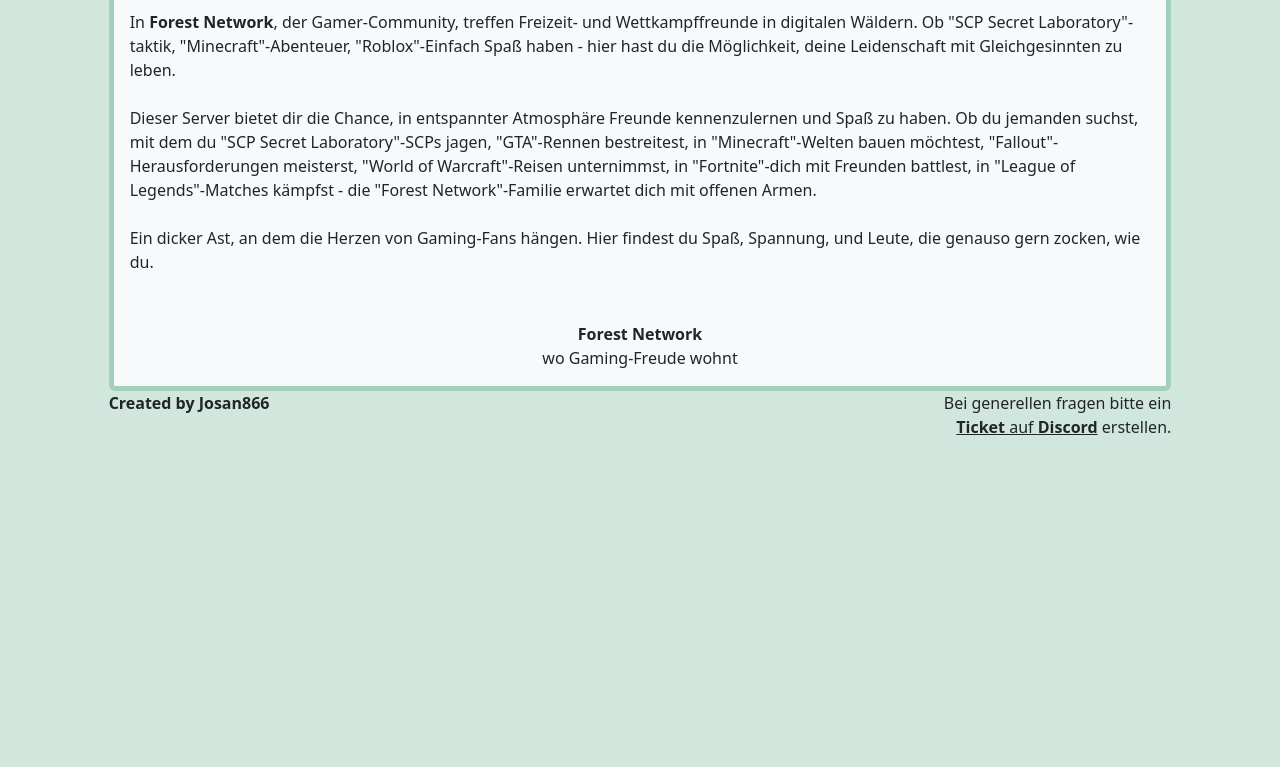
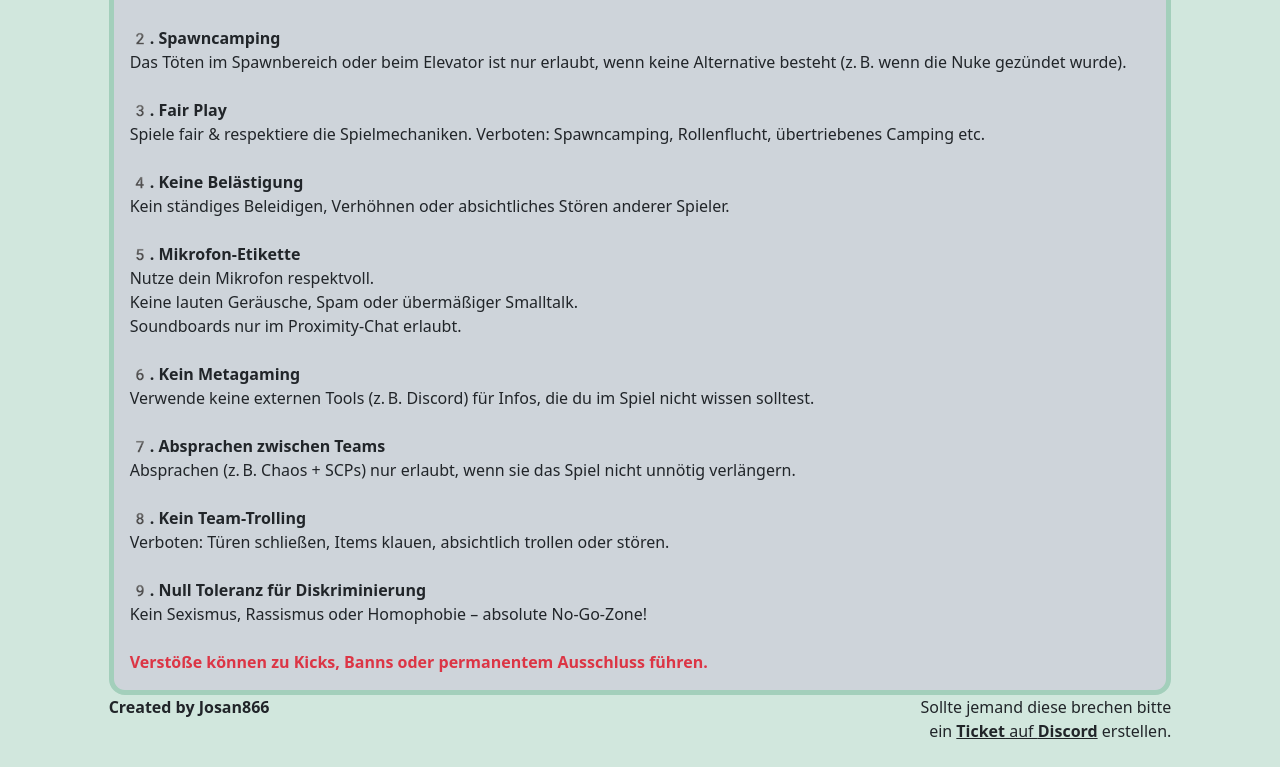
Before and after one commit to Josan866/ForestNetwork, a plain HTML site: page rules.html in a window 1280 px wide. Shown: the part 147-914 px from the top of the page. Before the commit the page ends 800 px from the top, so only its background shows below. Drawn offline with nearby package versions, Linux system fonts and the light colour scheme.

Commit message:
Update rules.html

```diff
--- a/rules.html
+++ b/rules.html
@@ -3,7 +3,7 @@
   <head>
     <meta charset="utf-8">
     <meta name="viewport" content="width=device-width, initial-scale=1">
-    <title>Forest Network Regeln</title>
+    <title>Forest Network Homepage</title>
     <link href="https://cdn.jsdelivr.net/npm/bootstrap@5.3.6/dist/css/bootstrap.min.css" rel="stylesheet" integrity="sha384-4Q6Gf2aSP4eDXB8Miphtr37CMZZQ5oXLH2yaXMJ2w8e2ZtHTl7GptT4jmndRuHDT" crossorigin="anonymous">
   </head>
   <body class="bg-success-subtle">
@@ -29,20 +29,46 @@
     <div class="row">
       <div class="col"></div>
       <div class="col-10">
-  <h1>Forest Network</h1>
-  <div class="p-3 rounded-2 bg-light" style="border: 5px var(--bs-success-border-subtle) solid">
-    In <b>Forest Network</b>, der Gamer-Community, treffen Freizeit- und Wettkampffreunde in digitalen Wäldern. Ob "SCP Secret Laboratory"-taktik, "Minecraft"-Abenteuer, "Roblox"-Einfach Spaß haben - hier hast du die Möglichkeit, deine Leidenschaft mit Gleichgesinnten zu leben.<br><br>
-    Dieser Server bietet dir die Chance, in entspannter Atmosphäre Freunde kennenzulernen und Spaß zu haben. Ob du jemanden suchst, mit dem du "SCP Secret Laboratory"-SCPs jagen, "GTA"-Rennen bestreitest, in "Minecraft"-Welten bauen möchtest, "Fallout"-Herausforderungen meisterst, "World of Warcraft"-Reisen unternimmst, in "Fortnite"-dich mit Freunden battlest, in "League of Legends"-Matches kämpfst - die "Forest Network"-Familie erwartet dich mit offenen Armen.<br><br>
-    Ein dicker Ast, an dem die Herzen von Gaming-Fans hängen. Hier findest du Spaß, Spannung, und Leute, die genauso gern zocken, wie du.
-    <div class="text-center"><br><br><div><b>Forest Network</b></div>wo Gaming-Freude wohnt</div>
+        <div class=" p-3 rounded-4 bg-dark-subtle" style="border: 5px var(--bs-success-border-subtle) solid">
+          <b>1️. Keine Cheats oder Hacks</b><br>
+          Die Nutzung von Cheats, Hacks oder Exploits ist strengstens verboten.<br><br>
+
+          <b>2️. Spawncamping</b><br>
+          Das Töten im Spawnbereich oder beim Elevator ist nur erlaubt, wenn keine Alternative besteht (z. B. wenn die Nuke gezündet wurde).<br><br>
+
+          <b>3️. Fair Play</b><br>
+          Spiele fair & respektiere die Spielmechaniken. Verboten: Spawncamping, Rollenflucht, übertriebenes Camping etc.<br><br>
+
+          <b>4️. Keine Belästigung</b><br>
+          Kein ständiges Beleidigen, Verhöhnen oder absichtliches Stören anderer Spieler.<br><br>
+
+          <b>5️. Mikrofon-Etikette</b><br>
+          Nutze dein Mikrofon respektvoll.<br>
+          Keine lauten Geräusche, Spam oder übermäßiger Smalltalk.<br>
+          Soundboards nur im Proximity-Chat erlaubt.<br><br>
+
+          <b>6️. Kein Metagaming</b><br>
+          Verwende keine externen Tools (z. B. Discord) für Infos, die du im Spiel nicht wissen solltest.<br><br>
+
+          <b>7️. Absprachen zwischen Teams</b><br>
+          Absprachen (z. B. Chaos + SCPs) nur erlaubt, wenn sie das Spiel nicht unnötig verlängern.<br><br>
+
+          <b>8️. Kein Team-Trolling</b><br>
+          Verboten: Türen schließen, Items klauen, absichtlich trollen oder stören.<br><br>
+
+          <b>9️. Null Toleranz für Diskriminierung</b><br>
+          Kein Sexismus, Rassismus oder Homophobie – absolute No-Go-Zone!<br><br>
+
+          <div class="text-danger"><b>Verstöße können zu Kicks, Banns oder permanentem Ausschluss führen.</b></div>
         </div>
         <div class="row">
           <div class="col"><b>Created by Josan866</b></div>
-      <div class="col-8 text-end">Bei generellen fragen bitte ein <br><a class="text-dark" target="_blank" href="https://discord.gg/RdpsTpxr8w"><b>Ticket</b> auf <b>Discord</b></a> erstellen.</div>
+          <div class="col-8 text-end">Sollte jemand diese brechen bitte <br>ein <a class="text-dark" target="_blank" href="https://discord.gg/RdpsTpxr8w"><b>Ticket</b> auf <b>Discord</b></a> erstellen.</div>
         </div>
       </div>
       <div class="col"></div>
     </div>
+    <br>
     <script src="https://cdn.jsdelivr.net/npm/bootstrap@5.3.6/dist/js/bootstrap.bundle.min.js" integrity="sha384-j1CDi7MgGQ12Z7Qab0qlWQ/Qqz24Gc6BM0thvEMVjHnfYGF0rmFCozFSxQBxwHKO" crossorigin="anonymous"></script>
   </body>
 </html>
```
Lines whose indentation alone changed are shown as unchanged.
